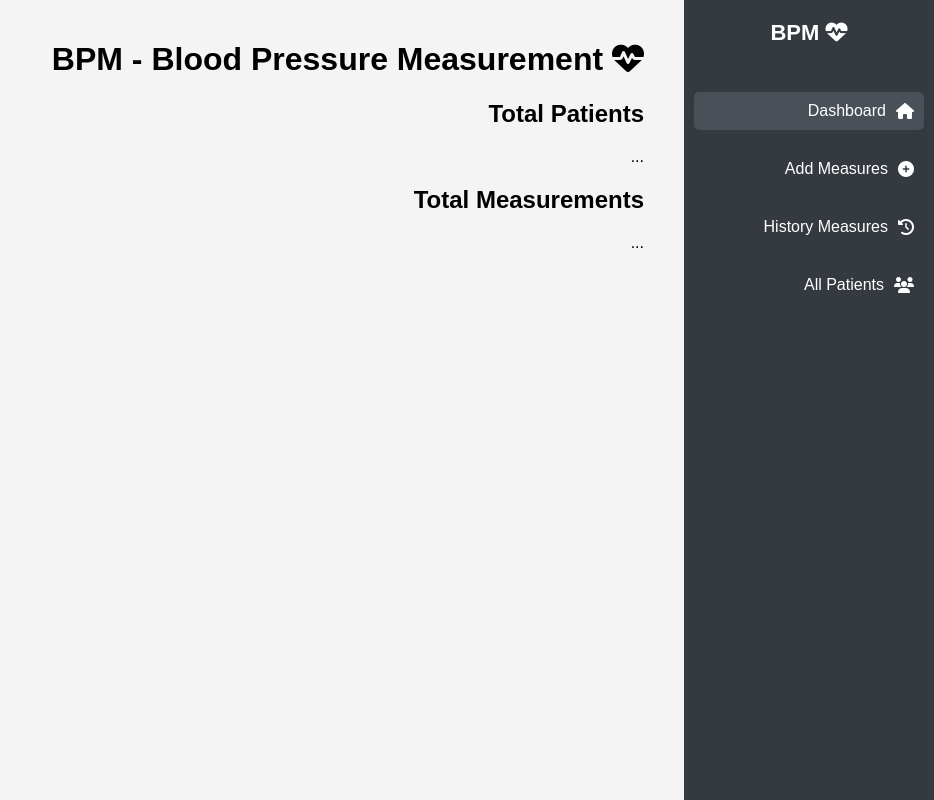
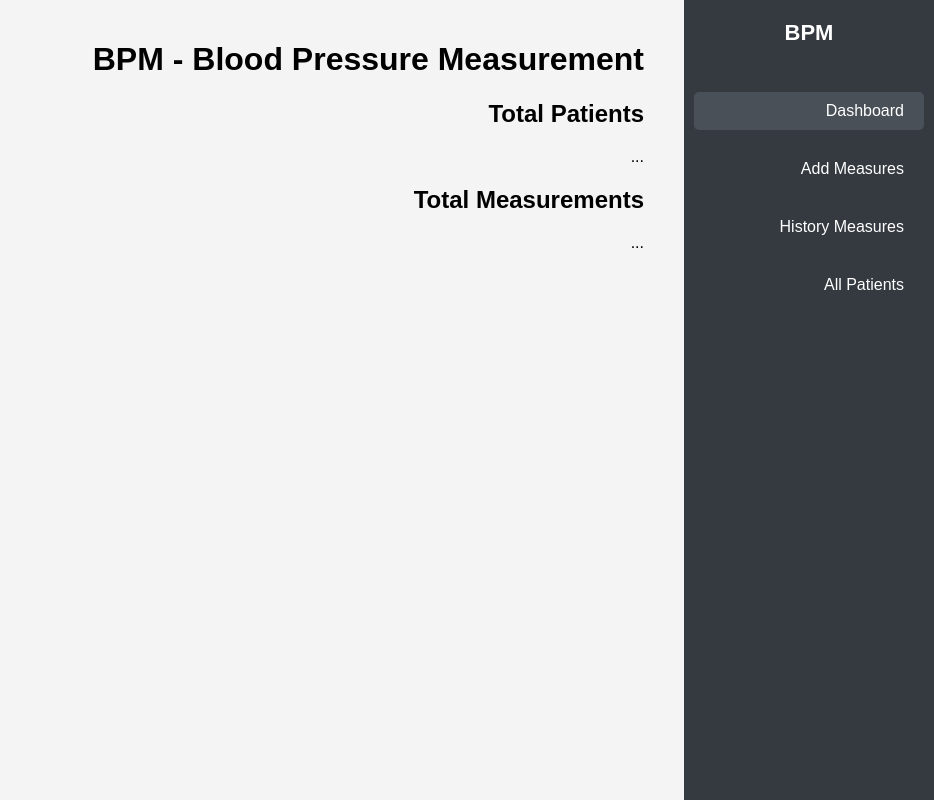
Before and after one commit to nornjuidat/Blood_monitoring.js, a website: page view/home.html in a window 1280 px wide. Shown: the whole page, without its empty margins (346-1280 px from the left). Drawn offline with Linux system fonts and the light colour scheme.

Commit message:
יצןר 2 דפים html הצגה

```diff
--- a/view/home.html
+++ b/view/home.html
@@ -3,9 +3,8 @@
 <head>
   <meta charset="UTF-8">
   <meta name="viewport" content="width=device-width, initial-scale=1.0">
-  <title>BPM App - Blood Pressure Measurement</title>
+  <title> Blood Pressure </title>
   <link rel="stylesheet" href="bpm.css">
-  <link rel="stylesheet" href="https://cdnjs.cloudflare.com/ajax/libs/font-awesome/6.4.0/css/all.min.css">
   <script src="bpm.js" defer></script>
 </head>
 <body onload="BuildPage()">
```
Also changed, not shown: view/historyMeasures.html (+1 -1 lines).
